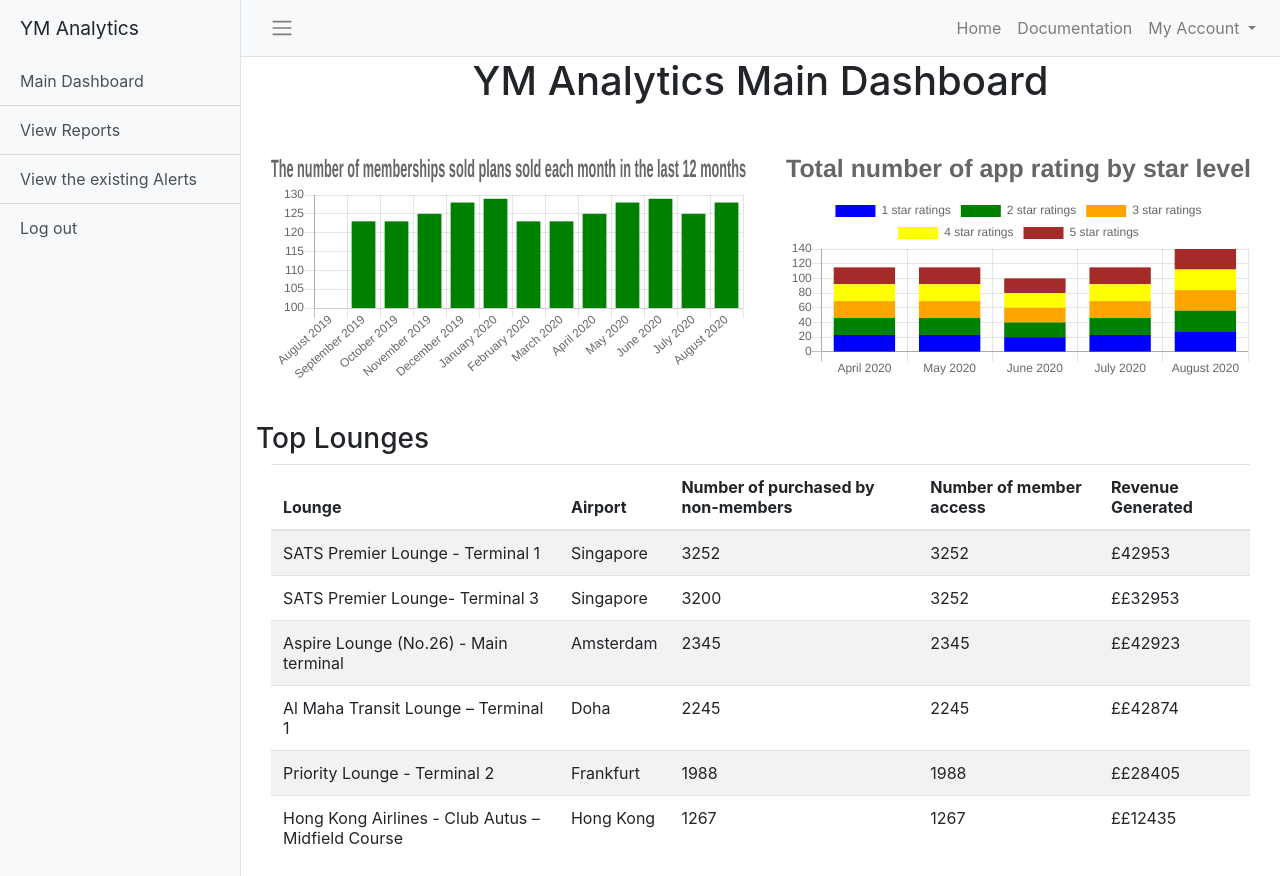
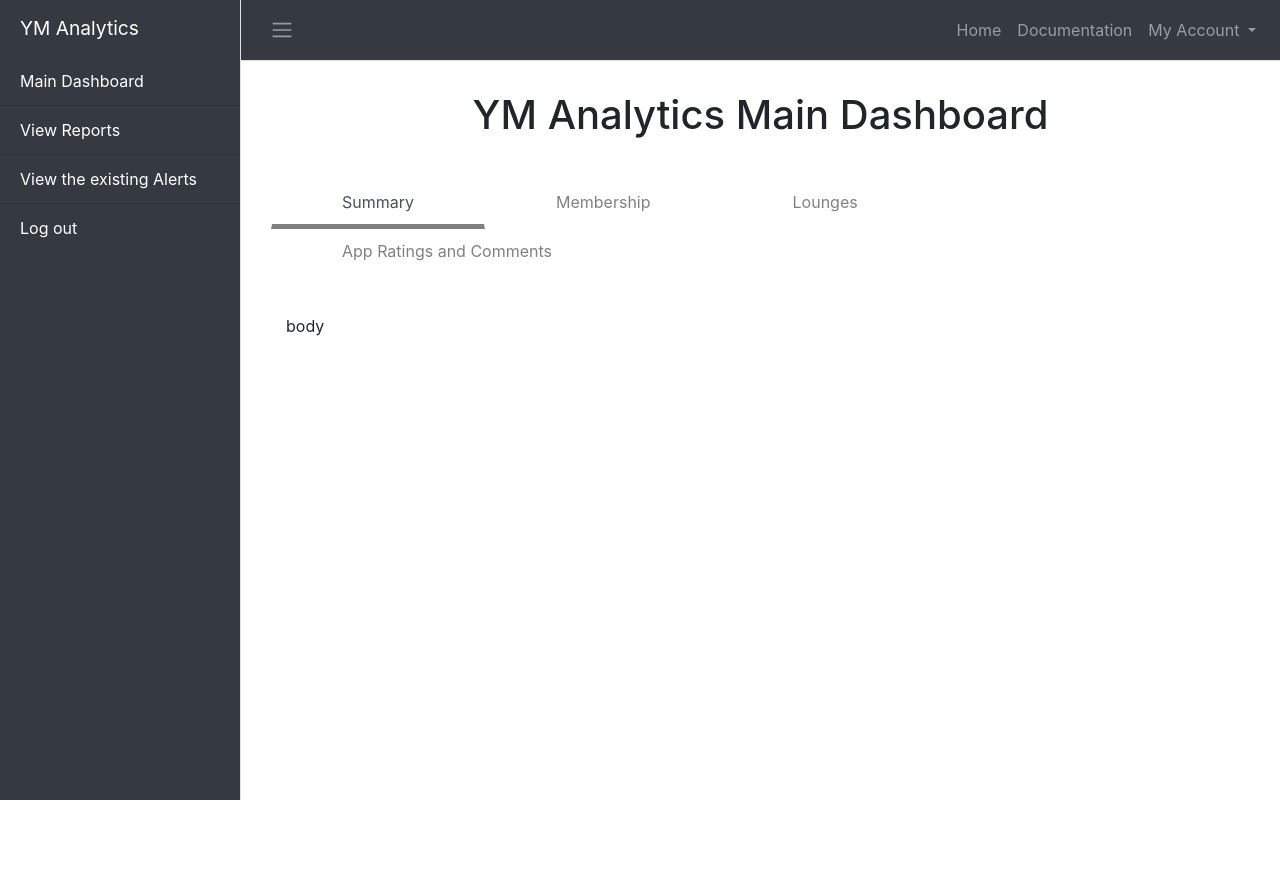
Before and after one commit to yonisM/ymanalytics, a Flask app: page /dashboard in a window 1280 px wide. After the commit the page ends 800 px from the top, so only its background shows below. Run offline with Flask 2, Linux system fonts and the light colour scheme; some libraries are stand-ins or nearby versions.

Commit message:
ehanced dashboard with tab content and border lines

```diff
--- a/static/styles/style.css
+++ b/static/styles/style.css
@@ -2,6 +2,26 @@
     margin-top:25px;
 }
 
+
+li > a {
+    color:grey
+}
+
+
+.nav-link {
+    display: block;
+    padding: 10px 70px;
+
+}
+
+.nav-tabs .nav-link.active, .nav-tabs .nav-item.show .nav-link {
+    border-color: white white;
+    border-bottom: 5px solid gray
+}
+
+.nav-tabs {
+    border-bottom:1px solid white
+}
 
 
 #wrapper {
--- a/templates/base2.html
+++ b/templates/base2.html
@@ -27,13 +27,13 @@
   <div class="d-flex" id="wrapper">
 
     <!-- Sidebar -->
-    <div class="bg-light border-right" id="sidebar-wrapper">
-      <div class="sidebar-heading">YM Analytics </div>
+    <div class="bg-dark border-right" id="sidebar-wrapper">
+      <div class="sidebar-heading" style="color:white">YM Analytics </div>
       <div class="list-group list-group-flush">
-        <a href="#" class="list-group-item list-group-item-action bg-light">Main Dashboard</a>
-        <a href="#" class="list-group-item list-group-item-action bg-light">View Reports</a>
-        <a href="#" class="list-group-item list-group-item-action bg-light">View the existing Alerts</a>
-        <a href="#" class="list-group-item list-group-item-action bg-light">Log out </a>
+        <a href="#" class="list-group-item list-group-item-action bg-dark" style="color:white">Main Dashboard</a>
+        <a href="#" class="list-group-item list-group-item-action bg-dark" style="color:white">View Reports</a>
+        <a href="#" class="list-group-item list-group-item-action bg-dark" style="color:white">View the existing Alerts</a>
+        <a href="#" class="list-group-item list-group-item-action bg-dark" style="color:white">Log out </a>
       </div>
     </div>
     <!-- /#sidebar-wrapper -->
@@ -41,7 +41,7 @@
     <!-- Page Content -->
     <div id="page-content-wrapper">
 
-      <nav class="navbar navbar-expand-lg navbar-light bg-light border-bottom">
+      <nav class="navbar navbar-expand-lg navbar-dark bg-dark border-bottom">
         <button class="btn btn-default" id="menu-toggle"><span class="navbar-toggler-icon"></span></button>
 
         <button class="navbar-toggler" type="button" data-toggle="collapse" data-target="#navbarSupportedContent" aria-controls="navbarSupportedContent" aria-expanded="false" aria-label="Toggle navigation">
@@ -70,7 +70,7 @@
         </div>
       </nav>
 
-      <div class="container-fluid">
+      <div class="container">
             {% block content %}{% endblock%}
       </div>
     </div>
--- a/templates/dashboard.html
+++ b/templates/dashboard.html
@@ -6,28 +6,52 @@
 
 
 
-<div class = "container">
+<div class = "container" style = "margin-top:30px">
     <h1 style="text-align:center"> YM Analytics Main Dashboard</h1>
 
 
-<div class ="row" style="margin-top:40px">
-    <div class = "col-md-6">
-        <canvas id="myChart"></canvas>
+
+
+        <!-- Nav tabs -->
+<ul class="nav nav-tabs" style="margin-top: 40px; margin-bottom: 40px;">
+  <li class="nav-item">
+    <a class="nav-link active" data-toggle="tab" href="#summary">Summary</a>
+  </li>
+  <li class="nav-item">
+    <a class="nav-link" data-toggle="tab" href="#membership">Membership</a>
+  </li>
+    <li class="nav-item">
+    <a class="nav-link" data-toggle="tab" href="#lounges">Lounges</a>
+  </li>
+     <li class="nav-item">
+    <a class="nav-link" data-toggle="tab" href="#app">App Ratings and Comments</a>
+  </li>
+</ul>
+
+<div class="tab-content">
+  <div class="tab-pane container active" id="summary">
+        <span>body</span>
     </div>
-    <div class = "col-md-6">
-        <canvas id="myChart1"></canvas>
-    </div>
+
+
+  <div class="tab-pane container" id="membership">
+
+     <div class ="row" style="margin-top:40px">
+        <div class = "col-md-12">
+            <canvas id="myChart"></canvas>
+        </div>
+      </div>
+
 </div>
 
 
 
 
-
+  <div class="tab-pane container" id="lounges">
 
 <div class ="row" style="margin-top:40px">
 
     <h3 style = "text-align: center"> Top Lounges </h3>
-
 
     <div class = "col-md-12">
         <table class="table table-striped">
@@ -83,18 +107,28 @@
         <td>1267</td>
         <td>££12435</td>
       </tr>
+    </tbody>
+  </table>
+    </div>
+</div>
+
+
+
+      </div>
 
 
 
 
-
-    </tbody>
-  </table>
+  <div class="tab-pane container" id="app">
+            <div class = "col-md-12">
+                <canvas id="myChart1"></canvas>
+            </div>
+    </div>
 
 
-    </div>
+</div>
 
-</div>
+
 
 </div>
 
```
